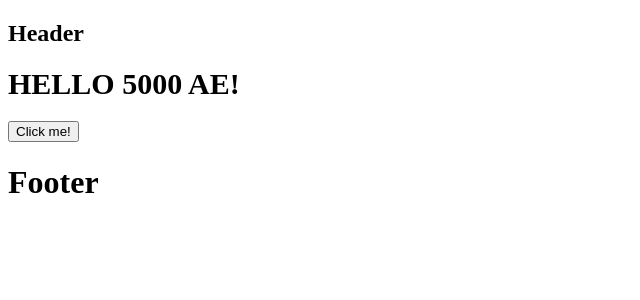
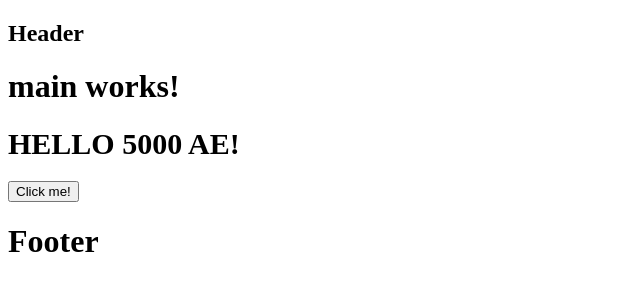
Before and after one commit to thuanvannguyen/angular-base, an Angular app: page / in a window 1280 px wide. Shown: the top 300 px of the page, without its empty margins (0-640 px from the left). Built offline with nearby package versions, Linux system fonts and the light colour scheme.

Commit message:
Add component Main

```diff
--- a/src/app/app.component.html
+++ b/src/app/app.component.html
@@ -1,5 +1,6 @@
 <app-header />
 
+<app-main />
 <h1>{{title}}</h1>
 <button (click)="sayHello()">Click me!</button>
 
--- a/src/app/app.module.ts
+++ b/src/app/app.module.ts
@@ -5,6 +5,7 @@ import { AppRoutingModule } from './app-routing.module';
 import { AppComponent } from './app.component';
 import { HeaderComponent } from './components/header/header.component';
 import { FooterComponent } from './components/footer/footer.component';
+import { MainComponent } from './components/main/main.component';
 
 @NgModule({
   declarations: [
@@ -12,6 +13,7 @@ import { FooterComponent } from './components/footer/footer.component';
     AppComponent,
     HeaderComponent,
     FooterComponent,
+    MainComponent,
   ],
   imports: [BrowserModule, AppRoutingModule],
   providers: [],
--- /dev/null
+++ b/src/app/components/main/main.component.html
@@ -0,0 +1 @@
+<h1>main works!</h1>
```
Also changed, not shown: src/app/components/main/main.component.ts (added, +10 -0 lines), src/app/components/main/main.component.css (added), 1 other file (tests, documents, lock files or other folders).
